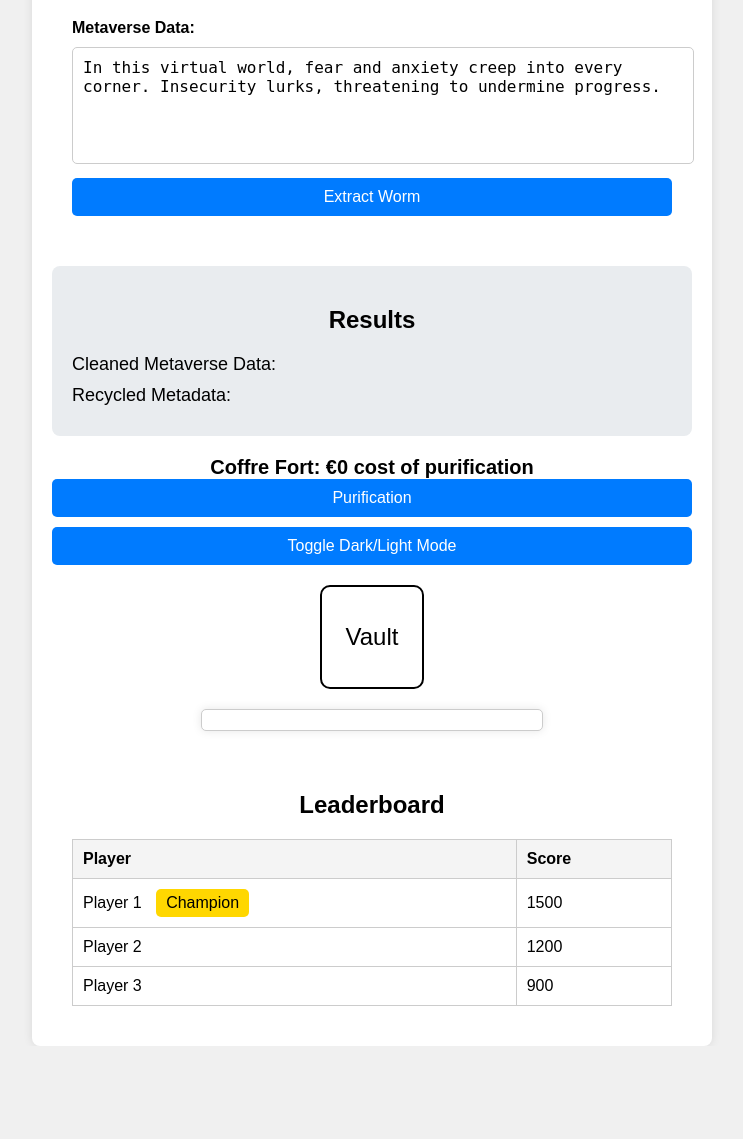
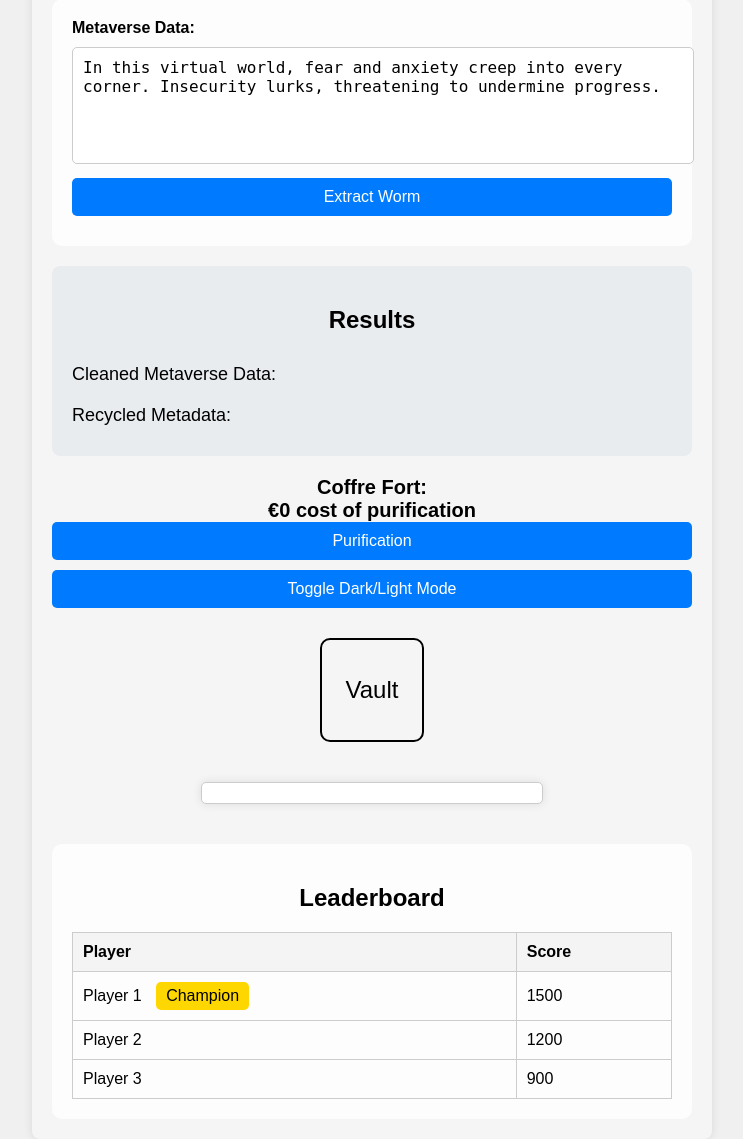
Before and after one commit to Kvnbbg/TurboZoo, a PHP site: page / in a window 1280 px wide. Shown: the part 101-1240 px from the top of the page, without its empty margins (268-1011 px from the left). Before the commit the page ends 1147 px from the top, so only its background shows below. Run offline with PHP 8.4, Linux system fonts and the light colour scheme.

Commit message:
improve display

```diff
--- a/styles.css
+++ b/styles.css
@@ -5,11 +5,16 @@
     padding: 0;
 }
 
+div {
+    display: flex;
+    flex-direction: column;
+}
+
 .container {
     width: 50%;
-    margin: 50px auto;
+    margin: 50px;
     padding: 20px;
-    background-color: #fff;
+    background-color: whitesmoke;
     border-radius: 8px;
     box-shadow: 0 0 10px rgba(0, 0, 0, 0.1);
 }
@@ -53,6 +58,11 @@
 
 button:hover {
     background-color: #0056b3;
+}
+
+button:active {
+    background-color: #003c80;
+    transform: scale(1.05)
 }
 
 .results {
```
